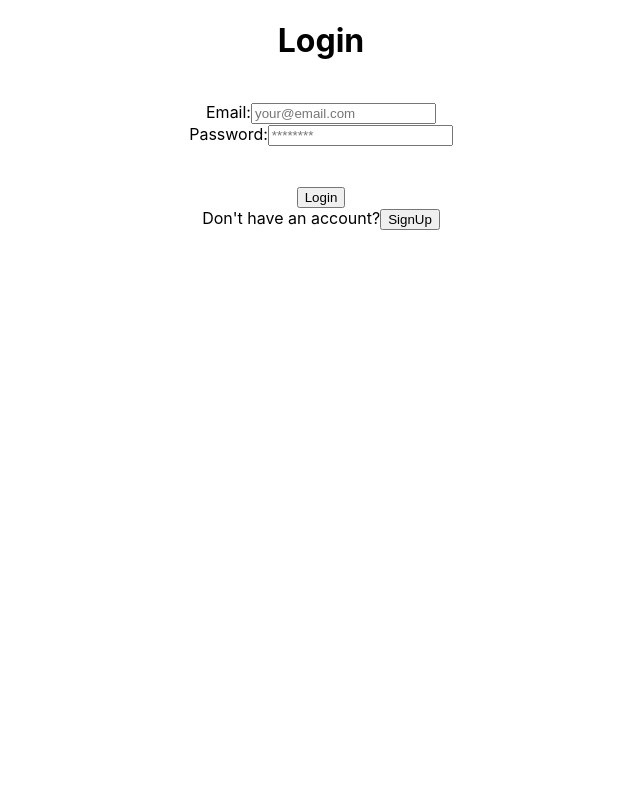
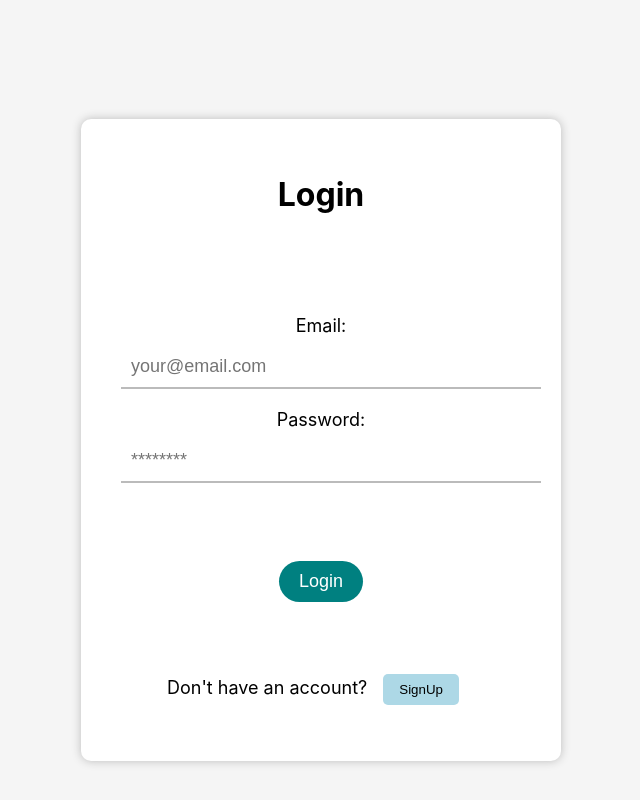
Before and after one commit to AviralSinghPal/Appointment-booking-app, a React (Create React App) app: page /login in a window 1280 px wide. Shown: the whole page, without its empty margins (319-959 px from the left). Built offline with nearby package versions, Linux system fonts and the light colour scheme; no server answers.

Commit message:
queried with the databse and added required functionality

```diff
--- a/src/App.js
+++ b/src/App.js
@@ -26,7 +26,7 @@ function App() {
         <Routes>
           <Route path="/login" element={<Login />} />
           <Route path="/signup" element={<Signup />} />
-          <Route path="/" element={<Home name={userName} />} />
+          <Route path="/" element={<Home userId={userid} />} />
           <Route path="/booking" element={<BookingForm userId={userid}/>} />
         </Routes>
       </Router>
--- a/src/components/bookingform.js
+++ b/src/components/bookingform.js
@@ -4,7 +4,9 @@ import TextField from "@material-ui/core/TextField";
 import Button from "@material-ui/core/Button";
 import Grid from "@material-ui/core/Grid";
 import Typography from "@material-ui/core/Typography";
-import { database } from "./firebase";
+import { Link } from "react-router-dom";
+import { auth, database, app } from "./firebase";
+import {collection , addDoc } from 'firebase/firestore'
 
 const useStyles = makeStyles(theme => ({
   root: {
@@ -22,11 +24,14 @@ const useStyles = makeStyles(theme => ({
   }
 }));
 
+
 const BookingForm = (props) => {
   const classes = useStyles();
+  // const [user, setUser] = useState("");
   const [reason, setReason] = useState("");
   const [date, setDate] = useState("");
   const [time, setTime] = useState("");
+  const collectionRef = collection(database,'bookings')
 
   const handleSubmit = async event => {
     event.preventDefault();
@@ -38,16 +43,28 @@ const BookingForm = (props) => {
 
     try {
 
-        const userId = props.userId; // Replace this with the actual user ID
-        await database.collection("bookings").add({ reason, date, time, userId });
+
+        // await database.collection("bookings").doc(props.uid).add({ reason, date, time });
+         addDoc(collectionRef,{
+          reason: reason,
+          date: date,
+          time: time,
+          uid: props.userId
+        }).then(()=>{
+          alert('data added')
+        }).catch((err)=>{ alert(err.message)});
+
         console.log("Data successfully added to Firestore");
       } catch (error) {
-        console.error("Error adding data to Firestore: ", error);
+        alert(error.message)
+        console.error("Error adding data to Firestore: ", error.message);
       }
     // Clear form fields
     setReason("");
     setDate("");
     setTime("");
+
+
   };
 
   return (
@@ -98,7 +115,9 @@ const BookingForm = (props) => {
           <Grid item xs={12}>
             <Button type="submit" variant="contained" color="primary">
               Submit
-            </Button>
+            </Button><br/>
+            <Link to="/"><Button variant="contained">Go to Home</Button></Link>
+
           </Grid>
         </Grid>
       </form>
--- a/src/components/firebase.js
+++ b/src/components/firebase.js
@@ -1,7 +1,8 @@
 // Import the functions you need from the SDKs you need
 import { initializeApp } from "firebase/app";
 import { getAuth } from "firebase/auth";
-import { getDatabase } from "firebase/database";
+import { getFirestore } from "firebase/firestore";
+
 
 // TODO: Add SDKs for Firebase products that you want to use
 // https://firebase.google.com/docs/web/setup#available-libraries
@@ -21,6 +22,6 @@ const firebaseConfig = {
 // Initialize Firebase
 const app = initializeApp(firebaseConfig);
 const auth = getAuth();
-const database = getDatabase();
+const database = getFirestore(app);
 
 export { app, auth, database };
--- /dev/null
+++ b/src/components/home.css
@@ -0,0 +1,62 @@
+ul {
+  list-style: none;
+  padding: 0;
+  margin: 0;
+}
+
+h1, h2 {
+  text-align: center;
+  margin: 1rem 0;
+}
+
+button {
+  padding: 0.5rem 1rem;
+  margin: 1rem;
+  background-color: lightblue;
+  border: none;
+  border-radius: 5px;
+  cursor: pointer;
+}
+
+li {
+  background-color: lightgray;
+  padding: 1rem;
+  margin: 1rem 0;
+  border-radius: 5px;
+}
+.appointment-card {
+    width: 300px;
+    height: 150px;
+    margin: 10px;
+    border-radius: 10px;
+    box-shadow: 0px 0px 10px #ddd;
+    overflow: hidden;
+    transition: all 0.2s ease-in-out;
+  }
+
+  .appointment-card:hover {
+    transform: translateY(-10px);
+    box-shadow: 0px 10px 20px #ddd;
+  }
+
+  .appointment-card p {
+    font-size: 18px;
+    font-family: Arial, sans-serif;
+    padding: 10px;
+    margin: 0;
+  }
+
+  .reason {
+    font-weight: bold;
+    color: #333;
+  }
+
+  .date-time {
+    color: #555;
+  }
+
+  .appointments-container {
+    display: flex;
+    flex-wrap: wrap;
+    justify-content: center;
+  }
--- a/src/components/home.js
+++ b/src/components/home.js
@@ -1,29 +1,49 @@
 import React, { useState, useEffect } from "react";
-import { auth, database,  } from "./firebase";
+// import { auth, database } from "./firebase";
 import { Link } from 'react-router-dom';
 import UserDetails from "./userdetails";
+import { auth, database, app } from "./firebase";
+import {collection , getDocs } from 'firebase/firestore';
+import './home.css'
 
-function Home() {
+function Home(props) {
   const [user, setUser] = useState(null);
   const [appointments, setAppointments] = useState([]);
 
   useEffect(() => {
-    const fetchData = async () => {
-      const userId = auth.currentUser.uid;
-      const appointmentsRef = database.collection("bookings").where("userId", "==", userId);
-      const snapshot = await appointmentsRef.get();
-      const appointmentData = snapshot.docs.map(doc => doc.data());
-      setAppointments(appointmentData);
-    };
+    // const fetchData = async () => {
+    //   const userId = auth.currentUser.uid;
+    //   const appointmentsRef = database.collection("bookings").where("userId", "==", userId);
+    //   const snapshot = await appointmentsRef.get();
+    //   const appointmentData = snapshot.docs.map(doc => doc.data());
+
+    //   setAppointments(appointmentData);
+    //   console.log(snapshot);
+    // };
+    const collectionRef = collection(database,'bookings');
+    const getData = () =>{
+        getDocs(collectionRef).then((res)=>{
+          const appointmentData = (res.docs.map((item)=>{
+            return item.data();
+          }));
+          setAppointments(appointmentData);
+        });
+      }
 
     if (user) {
-      fetchData();
+      getData();
     }
   }, [user]);
+
+
+  // database.collection('bookings').get().then((snapshots) =>{
+  //   console.log(snapshots);
+  // })
 
   auth.onAuthStateChanged((user) => {
     if (user) {
       setUser(user);
+
     } else {
       setUser(null);
     }
@@ -36,15 +56,15 @@ function Home() {
           <h1>Welcome, {user.displayName}</h1>
           <div><UserDetails/></div>
           <h2>Appointments</h2>
-          <ul>
+          <div className="appointments-container">
             {appointments.map(appointment => (
-              <li key={appointment.id}>
-                <p>Reason: {appointment.reason}</p>
-                <p>Date: {appointment.date}</p>
-                <p>Time: {appointment.time}</p>
-              </li>
+              <div key={appointment.uid} className="appointment-card">
+                <p className="reason">Reason: {appointment.reason}</p>
+                <p className="date-time">Date: {appointment.date}</p>
+                <p className="date-time">Time: {appointment.time}</p>
+              </div>
             ))}
-          </ul>
+          </div>
           <Link to="/booking">
             <button>Book an appointment</button>
           </Link>
--- /dev/null
+++ b/src/components/login.css
@@ -0,0 +1,60 @@
+body {
+    background-color: #F5F5F5;
+    display: flex;
+    justify-content: center;
+    align-items: center;
+    height: 100vh;
+  }
+
+  form {
+    background-color: white;
+    padding: 40px;
+    border-radius: 10px;
+    box-shadow: 0px 0px 10px #BBBBBB;
+    text-align: center;
+    width: 400px;
+  }
+
+  h1 {
+    font-size: 32px;
+    margin-bottom: 40px;
+  }
+
+  label {
+    font-size: 18px;
+    display: block;
+    margin-bottom: 10px;
+  }
+
+  input[type="email"], input[type="password"],input[type="text"] {
+    padding: 10px;
+    font-size: 18px;
+    width: 100%;
+    margin-bottom: 20px;
+    border: none;
+    border-bottom: 2px solid #BBBBBB;
+  }
+
+  button[type="submit"] {
+    background-color: #008080;
+    color: white;
+    padding: 10px 20px;
+    border: none;
+    border-radius: 25px;
+    font-size: 18px;
+    cursor: pointer;
+  }
+
+  button[type="submit"]:hover {
+    background-color: #006666;
+  }
+
+  b {
+    color: red;
+    font-size: 14px;
+  }
+
+  div {
+    margin-top: 40px;
+    font-size: 18px;
+  }
--- a/src/components/login.js
+++ b/src/components/login.js
@@ -2,6 +2,7 @@ import React,{useState} from "react";
 import { Link ,useNavigate } from "react-router-dom";
 import { signInWithEmailAndPassword} from "firebase/auth";
 import { auth } from "./firebase";
+import "./login.css"
 
 const Login = (props) => {
 const navigate = useNavigate();
--- a/src/components/userdetails.js
+++ b/src/components/userdetails.js
@@ -18,7 +18,7 @@ function UserDetails() {
     return <div>Not logged in</div>;
   }
 
-  return <div>Hi {user.email}</div>;
+  return <div>Email: {user.email}</div>;
 }
 
 export default UserDetails;
```
